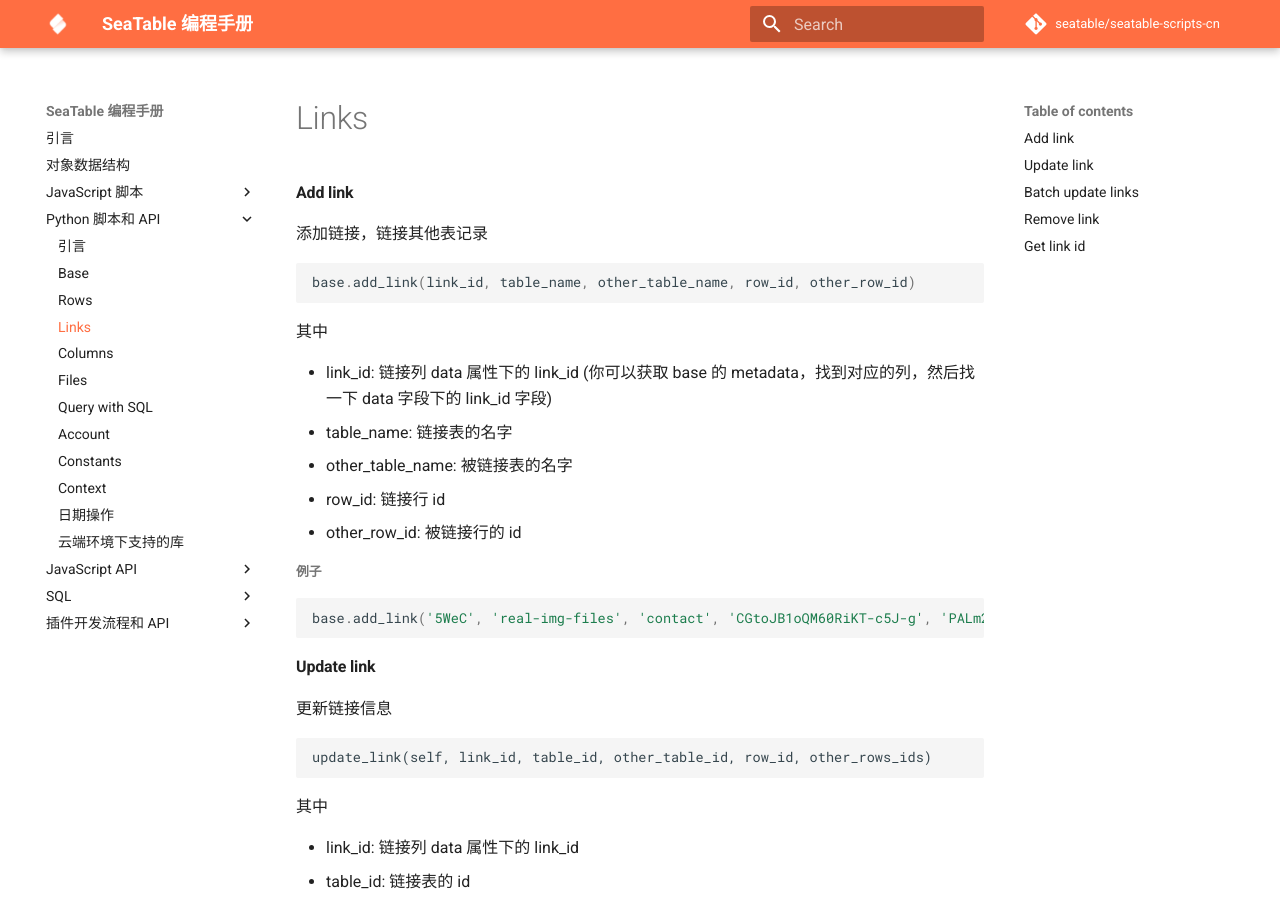
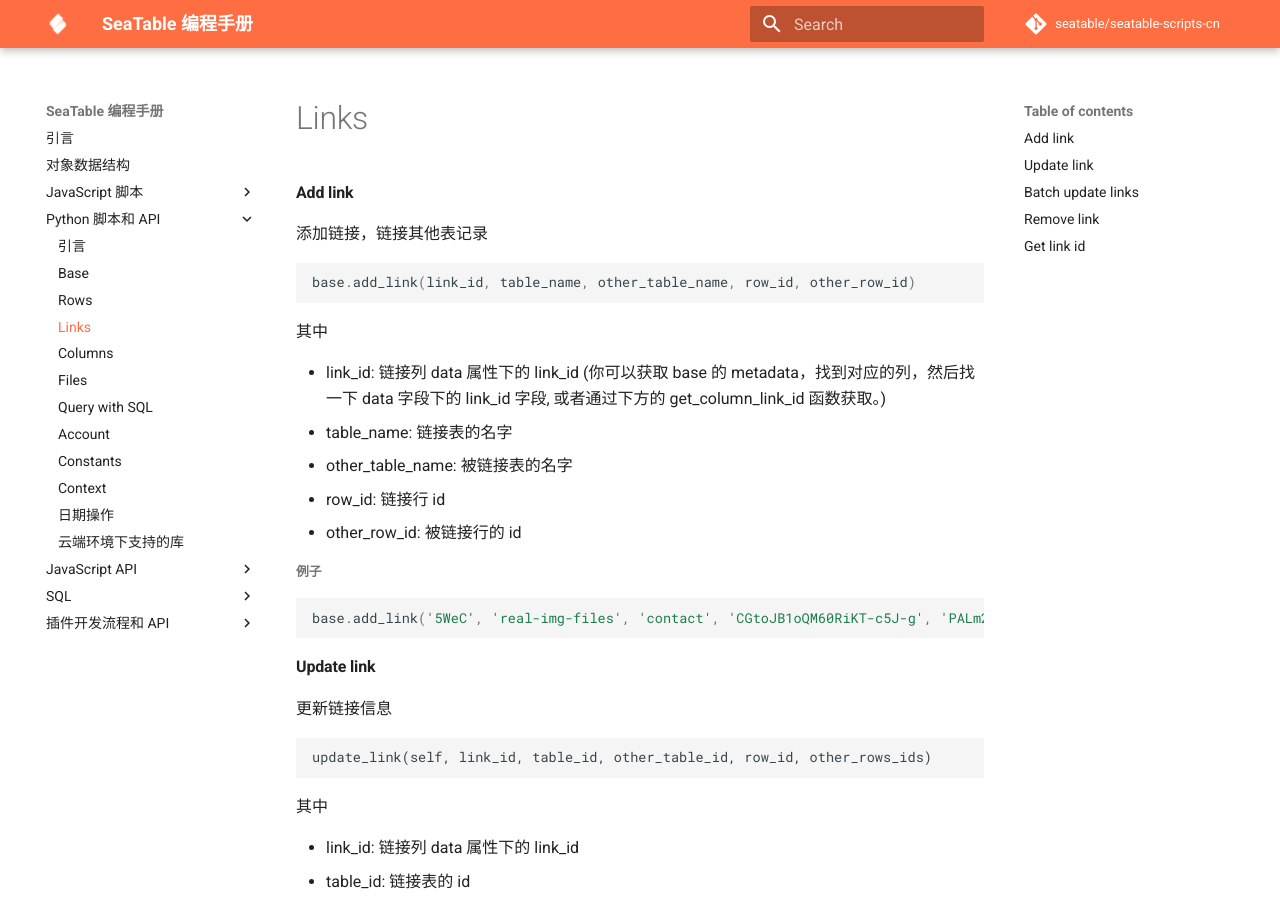
Before and after one commit to seatable/seatable-scripts-cn, an MkDocs documentation site: the page built from manual/python/links.md, in a window 1280 px wide and 900 px high. Built offline with MkDocs 1.6.1 and Material for MkDocs 9.7.7, drawn with Linux system fonts in a browser that asks for light colours; comment, search, counter and statistics services are not loaded.

Commit message:
Update links.md

```diff
--- a/manual/python/links.md
+++ b/manual/python/links.md
@@ -11,7 +11,7 @@
 
 其中
 
-* link_id: 链接列 data 属性下的 link_id (你可以获取 base 的 metadata，找到对应的列，然后找一下 data 字段下的 link_id 字段)
+* link_id: 链接列 data 属性下的 link_id (你可以获取 base 的 metadata，找到对应的列，然后找一下 data 字段下的 link_id 字段, 或者通过下方的 get_column_link_id 函数获取。)
 * table_name: 链接表的名字
 * other_table_name: 被链接表的名字
 * row_id: 链接行 id
```
